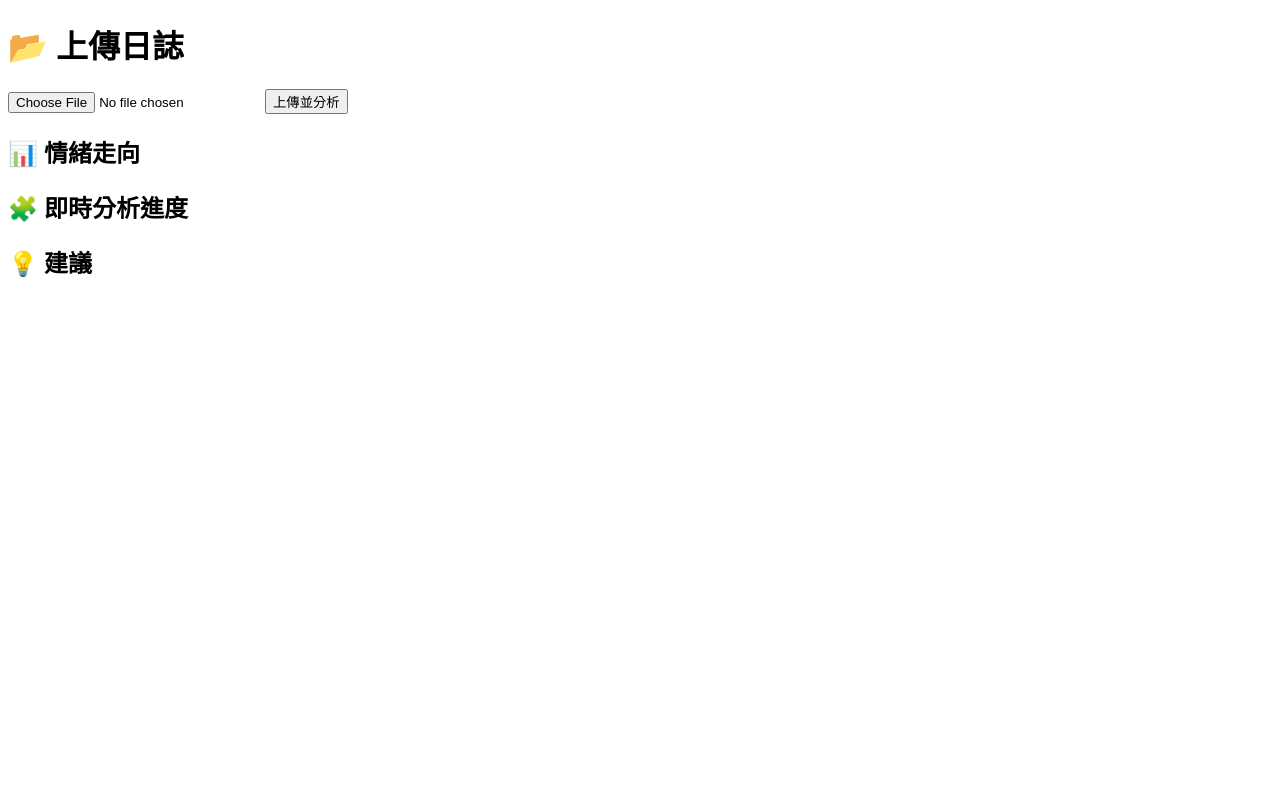
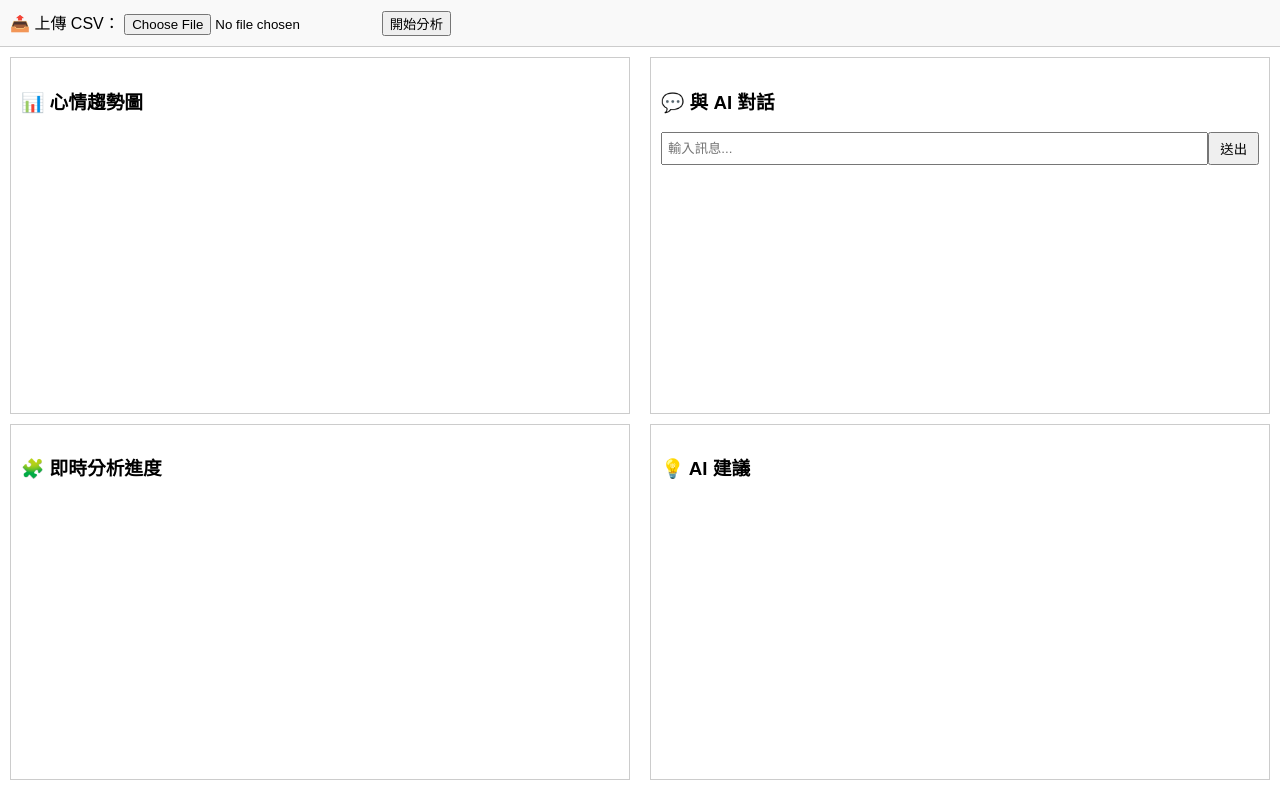
Before and after one commit to peculab/autogen_project, a Flask app: page / in a window 1280 px wide. Run offline with Flask 3, Linux system fonts and the light colour scheme; some libraries are stand-ins or nearby versions.

Commit message:
Add files via upload

```diff
--- a/EMO/templates/index.html
+++ b/EMO/templates/index.html
@@ -1,54 +1,162 @@
 <!DOCTYPE html>
-<html lang="zh-TW">
+<html lang="zh-Hant">
 <head>
-    <meta charset="UTF-8" />
-    <title>情緒日記分析系統</title>
-    <script src="https://cdn.socket.io/4.0.0/socket.io.min.js"></script>
+    <meta charset="UTF-8">
+    <title>AI 情緒分析系統</title>
+    <script src="https://code.jquery.com/jquery-3.6.0.min.js"></script>
+    <script src="https://cdn.socket.io/4.3.2/socket.io.min.js"></script>
+    <style>
+        body {
+            font-family: Arial, sans-serif;
+            display: flex;
+            flex-direction: column;
+            height: 100vh;
+            margin: 0;
+        }
+        .upload-box {
+            padding: 10px;
+            border-bottom: 1px solid #ccc;
+            background-color: #f9f9f9;
+        }
+        .main-container {
+            display: flex;
+            flex: 1;
+            flex-direction: row;
+            overflow: hidden;
+        }
+        .left-panel, .right-panel {
+            flex: 1;
+            display: flex;
+            flex-direction: column;
+            padding: 10px;
+            box-sizing: border-box;
+            overflow: hidden;
+        }
+        .top-box, .bottom-box {
+            flex: 1;
+            overflow-y: auto;
+            border: 1px solid #ccc;
+            margin-bottom: 10px;
+            padding: 10px;
+        }
+        #mood-trend-img {
+            width: 100%;
+            display: none;
+        }
+        #suggestion-box {
+            white-space: pre-wrap;
+        }
+        #chat-input-box {
+            display: flex;
+            margin-top: 10px;
+        }
+        #chat-input {
+            flex: 1;
+            padding: 5px;
+        }
+        #send-button {
+            padding: 5px 10px;
+        }
+        .thinking {
+            font-style: italic;
+            color: gray;
+        }
+    </style>
 </head>
 <body>
-    <h1>📂 上傳日誌</h1>
+<div class="upload-box">
     <form id="upload-form" enctype="multipart/form-data">
-        <input type="file" name="file" required />
-        <button type="submit">上傳並分析</button>
+        <label for="file">📤 上傳 CSV：</label>
+        <input type="file" name="file" id="file" accept=".csv">
+        <button type="submit">開始分析</button>
     </form>
-
-    <h2>📊 情緒走向</h2>
-    <div id="plot">
-        <img id="mood-trend" src="" alt="心情趨勢圖將顯示於此" style="width: 100%; display: none;" />
 </div>
-
-    <h2>🧩 即時分析進度</h2>
-    <div id="progress"></div>
-
-    <h2>💡 建議</h2>
-    <div id="suggestions"></div>
+<div class="main-container">
+    <div class="left-panel">
+        <div class="top-box">
+            <h3>📊 心情趨勢圖</h3>
+            <img id="mood-trend-img" src="" alt="心情趨勢圖">
+        </div>
+        <div class="bottom-box" id="analysis-log">
+            <h3>🧩 即時分析進度</h3>
+            <div id="log"></div>
+        </div>
+    </div>
+    <div class="right-panel">
+        <div class="top-box">
+            <h3>💬 與 AI 對話</h3>
+            <div id="chat-log"></div>
+            <div id="chat-input-box">
+                <input type="text" id="chat-input" placeholder="輸入訊息...">
+                <button id="send-button">送出</button>
+            </div>
+        </div>
+        <div class="bottom-box">
+            <h3>💡 AI 建議</h3>
+            <div id="suggestion-box"></div>
+        </div>
+    </div>
+</div>
 
 <script>
     const socket = io();
-        const form = document.getElementById('upload-form');
-        const progress = document.getElementById('progress');
-        const suggestions = document.getElementById('suggestions');
-        const moodTrend = document.getElementById('mood-trend');
 
-        form.addEventListener('submit', function (e) {
-            e.preventDefault();
-            const formData = new FormData(form);
-            fetch('/upload', { method: 'POST', body: formData });
-            progress.innerHTML = '🟢 檔案上傳成功，開始分析中...';
-            suggestions.innerHTML = '';
+    socket.on('plot_generated', function (data) {
+        $('#mood-trend-img')
+            .attr('src', data.plot_url + '?t=' + Date.now())
+            .show();
     });
 
     socket.on('update', function (data) {
-            progress.innerHTML += `<p>${data.message}</p>`;
+        let target = data.tag === 'analysis' ? '#log' : '#chat-log';
+        if (data.thinking) {
+            $(`<p id="thinking-${data.agent}" class="thinking">🤖 [${data.agent}] 正在思考中...</p>`).appendTo(target);
+        } else {
+            $(`#thinking-${data.agent}`).remove();
+            const display = `<p><strong>🤖 [${data.agent}]：</strong> ${data.message}</p>`;
+            $(target).append(display);
+            $(target).scrollTop($(target)[0].scrollHeight);
+        }
     });
 
-        socket.on('plot_generated', function (data) {
-            moodTrend.src = data.plot_url + '?t=' + new Date().getTime();
-            moodTrend.style.display = 'block';
+    socket.on('ai_reply', function (data) {
+        const display = `<p><strong>🤖 Gemini：</strong> ${data.message}</p>`;
+        $('#chat-log').append(display);
+        $('#chat-log').scrollTop($('#chat-log')[0].scrollHeight);
     });
 
     socket.on('suggestions', function (data) {
-            suggestions.innerHTML = `<pre>${data.suggestions}</pre>`;
+        $('#suggestion-box').html('<strong>最終建議：</strong><br>' + data.suggestions);
+    });
+
+    $('#upload-form').submit(function (e) {
+        e.preventDefault();
+        const formData = new FormData();
+        const fileInput = $('#file')[0];
+        if (fileInput.files.length === 0) return;
+        formData.append('file', fileInput.files[0]);
+
+        $.ajax({
+            url: '/upload',
+            type: 'POST',
+            data: formData,
+            processData: false,
+            contentType: false,
+            success: function () {
+                $('#log').append('<p>🟢 檔案上傳成功，開始分析中...</p>');
+            },
+            error: function () {
+                $('#log').append('<p>❌ 上傳失敗</p>');
+            }
+        });
+    });
+
+    $('#send-button').click(function () {
+        const message = $('#chat-input').val();
+        if (message.trim() === '') return;
+        socket.emit('chat_message', { message: message });
+        $('#chat-log').append(`<p><strong>🧑‍💻 你：</strong> ${message}</p>`);
+        $('#chat-input').val('');
     });
 </script>
 </body>
```
Lines whose indentation alone changed are shown as unchanged.
